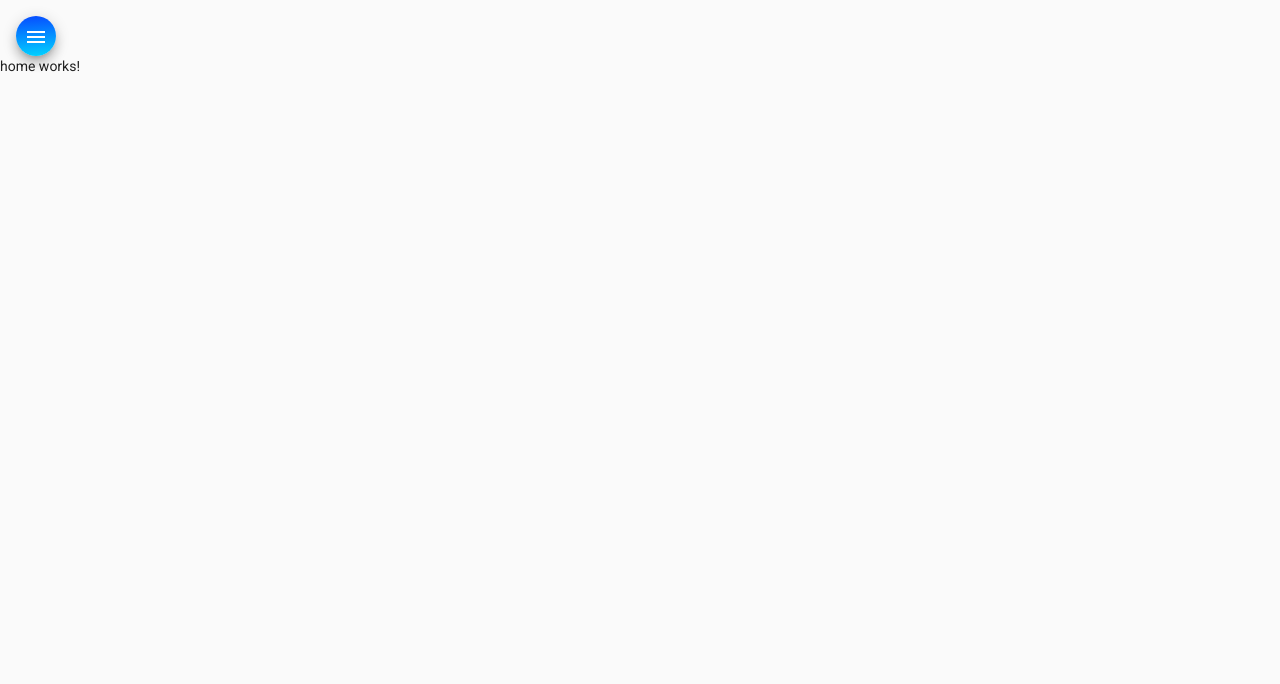
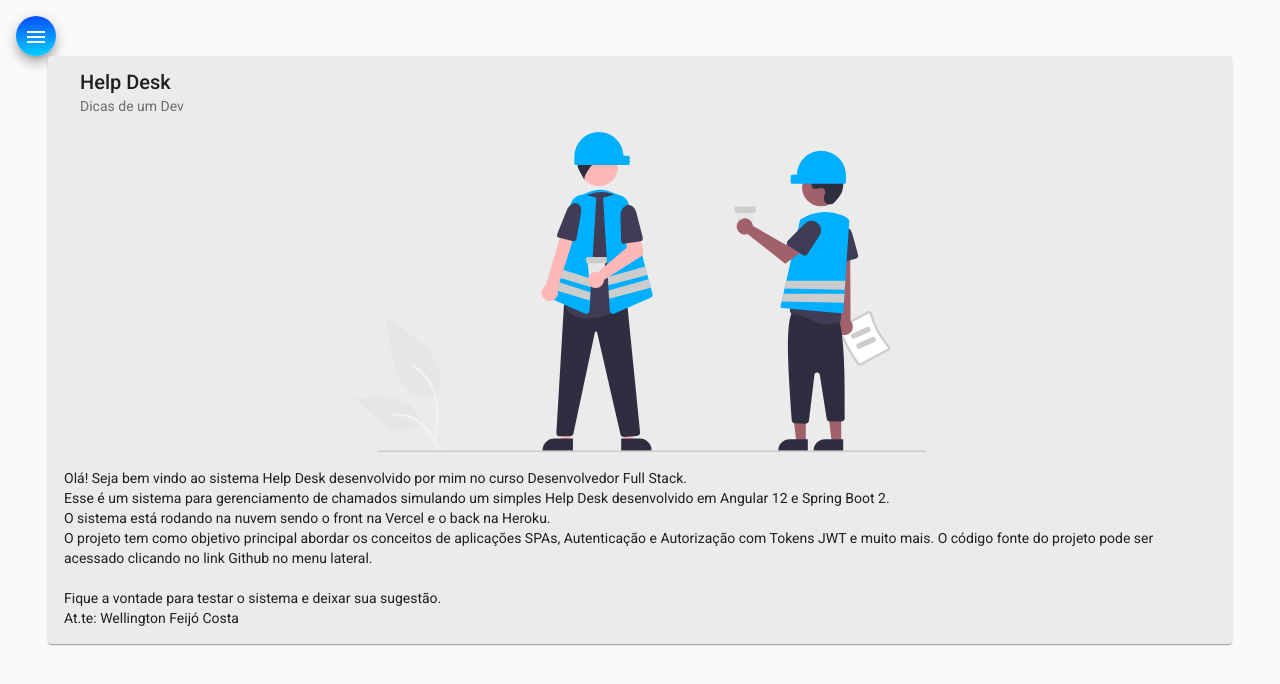
Before and after one commit to wellingtonfcdev/frontEndHelpDesk, an Angular app: page /home in a window 1280 px wide. Shown: the top 684 px of the page. Built offline with nearby package versions, Linux system fonts and the light colour scheme.

Commit message:
html e css para componente home

```diff
--- a/src/app/components/home/home.component.css
+++ b/src/app/components/home/home.component.css
@@ -0,0 +1,9 @@
+.card{
+    width: 90%;
+    margin: auto;
+    background-color: rgb(235, 235, 235);
+}
+img{
+    height: 20rem;
+
+}
--- a/src/app/components/home/home.component.html
+++ b/src/app/components/home/home.component.html
@@ -1 +1,20 @@
-<p>home works!</p>
+<mat-card class="card">
+    <mat-card-header>
+
+      <mat-card-title>Help Desk</mat-card-title>
+      <mat-card-subtitle>Dicas de um Dev</mat-card-subtitle>
+    </mat-card-header>
+    <img mat-card-image src="assets/img/home-image.svg" alt="Image home help desk">
+    <mat-card-content>
+        <p>
+            Olá! Seja bem vindo ao sistema Help Desk desenvolvido por mim no curso Desenvolvedor Full Stack.<br />
+            Esse é um sistema para gerenciamento de chamados simulando um simples Help Desk desenvolvido em Angular 12 e
+            Spring Boot 2. <br />O sistema está rodando na nuvem sendo o front na Vercel e o back na Heroku.<br />
+            O projeto tem como objetivo principal abordar os conceitos de aplicações SPAs, Autenticação e Autorização com
+            Tokens JWT e muito mais. O código fonte do projeto pode ser acessado clicando no link Github no menu lateral.
+            <br /><br /> Fique a vontade para testar o sistema e deixar sua sugestão.
+            <br /> At.te: Wellington Feijó Costa
+           </p>
+    </mat-card-content>
+
+  </mat-card>
```
